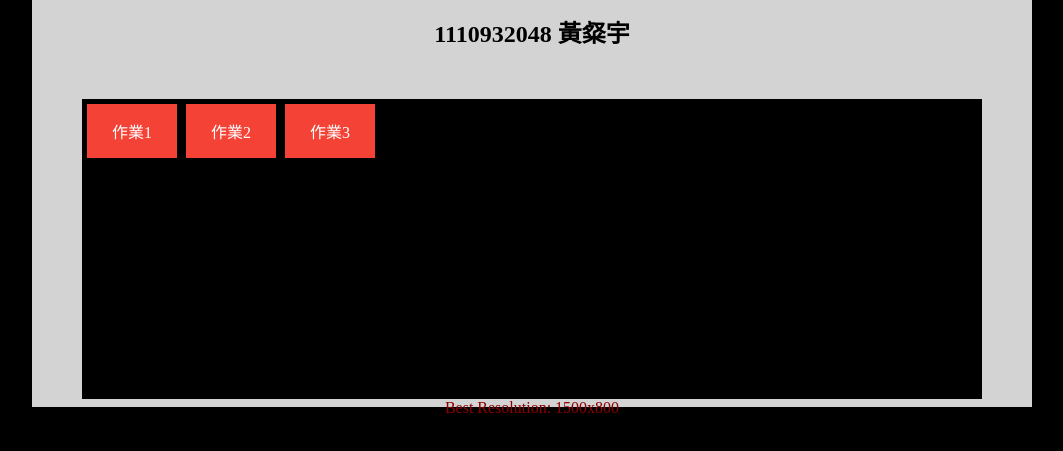
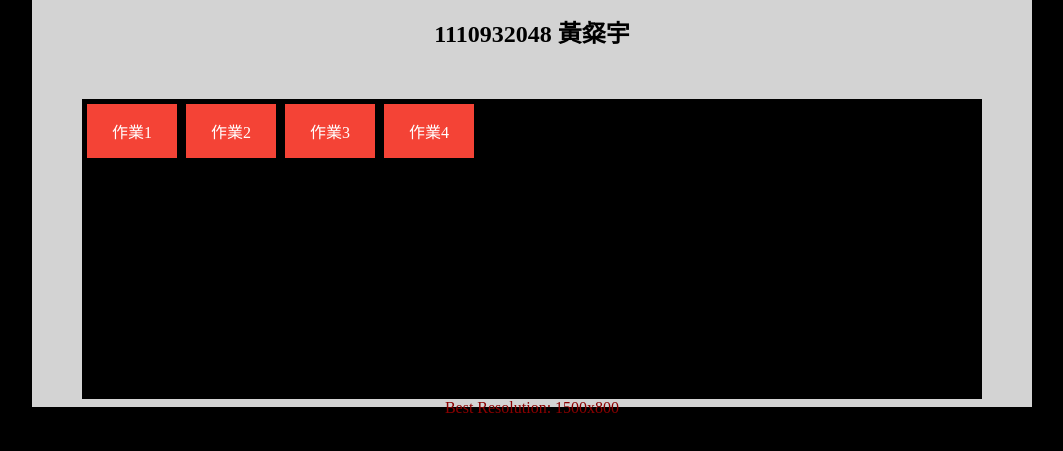
Before and after one commit to winter4t2h0/1110932048, a plain HTML site: page index.htm in a window 1280 px wide. Shown: the part 125-576 px from the top of the page, without its empty margins (108-1171 px from the left). Drawn offline with Linux system fonts and the light colour scheme.

Commit message:
Upload via Dreamweaver

```diff
--- a/index.htm
+++ b/index.htm
@@ -63,6 +63,7 @@
                 <a href="https://winter4t2h0.github.io/1110932048/form.htm">作業1</a>
                 <a href="https://winter4t2h0.github.io/1110932048/1005-99.html">作業2</a>
                 <a href="hw03.html">作業3</a>
+                <a href="hw04.html">作業4</a>
             </div>
             <div style="text-align: center; color: darkred;">Best Resolution: 1500x800</div>
         </div>
```
